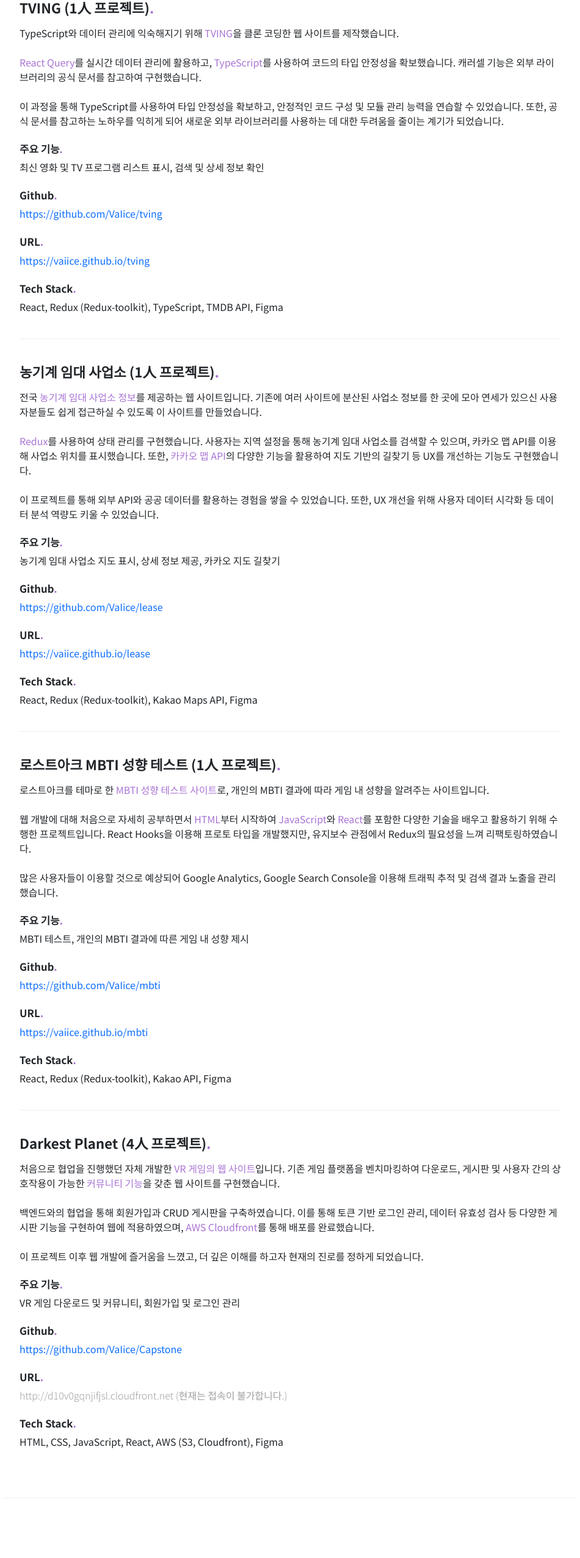
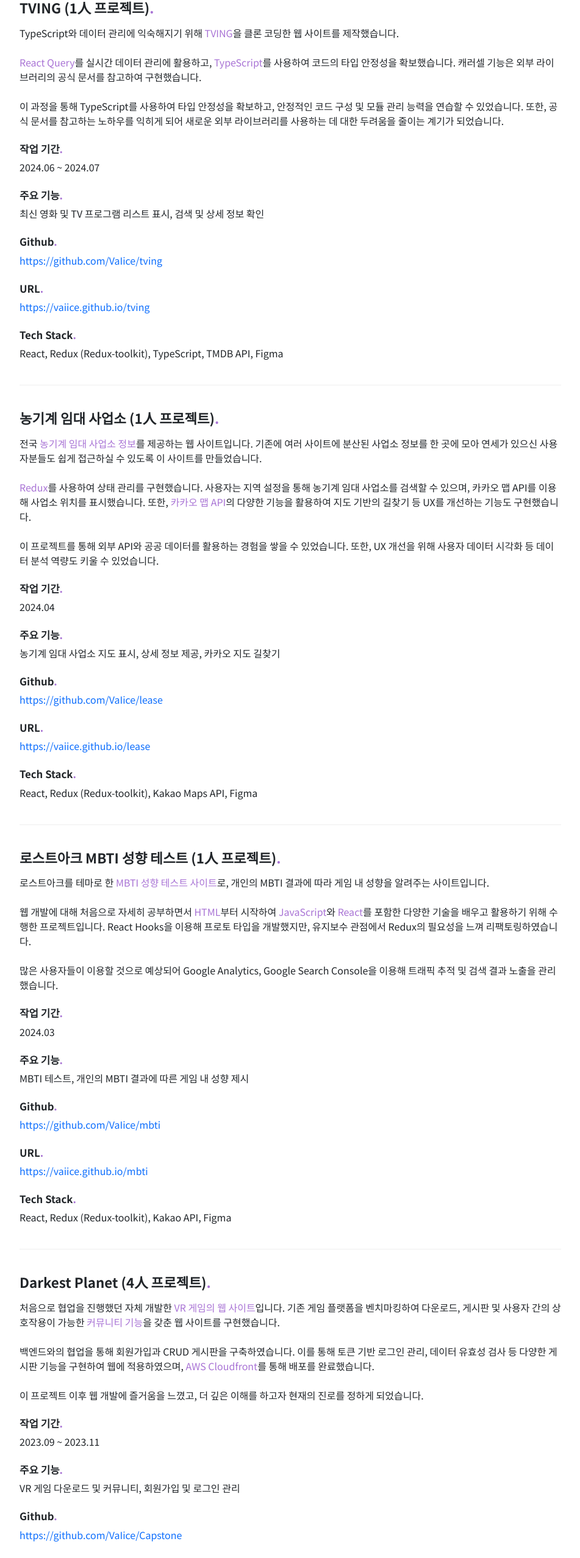
Before and after one commit to VaIice/resume, a React (Create React App) app: page / in a window 1280 px wide. Shown: the part 1636-4191 px from the top of the page at 61% size, without its empty margins (164-1115 px from the left). Before the commit the page ends 4093 px from the top, so only its background shows below. Built offline with nearby package versions, Linux system fonts and the light colour scheme.

Commit message:
date add

```diff
--- a/src/Components/Projects/Capstone.jsx
+++ b/src/Components/Projects/Capstone.jsx
@@ -6,7 +6,8 @@
        기존 게임 플랫폼을 벤치마킹하여 다운로드, 게시판 및 사용자 간의 상호작용이 가능한 <span className="highlight">커뮤니티 기능</span>을 갖춘 웹 사이트를 구현했습니다.<br/><br/>
       백엔드와의 협업을 통해 회원가입과 CRUD 게시판을 구축하였습니다.
        이를 통해 토큰 기반 로그인 관리, 데이터 유효성 검사 등 다양한 게시판 기능을 구현하여 웹에 적용하였으며, <span className="highlight">AWS Cloudfront</span>를 통해 배포를 완료했습니다.<br/><br/>
-      이 프로젝트 이후 웹 개발에 즐거움을 느꼈고, 더 깊은 이해를 하고자 현재의 진로를 정하게 되었습니다.
+       이 프로젝트 이후 웹 개발에 즐거움을 느꼈고, 더 깊은 이해를 하고자 현재의 진로를 정하게 되었습니다.
+       <h5>작업 기간<span className="highlight">.</span></h5><span>2023.09 ~ 2023.11</span>
 <h5>주요 기능<span className="highlight">.</span></h5><span>VR 게임 다운로드 및 커뮤니티, 회원가입 및 로그인 관리</span>
 <h5>Github<span className="highlight">.</span></h5><span><a href="https://github.com/VaIice/Capstone">https://github.com/VaIice/Capstone</a></span>
 <h5>URL<span className="highlight">.</span></h5><span className="access-prevention">http://d10v0gqnjifjsl.cloudfront.net (현재는 접속이 불가합니다.)</span>
--- a/src/Components/Projects/Lease.jsx
+++ b/src/Components/Projects/Lease.jsx
@@ -10,6 +10,7 @@
 
      이 프로젝트를 통해 외부 API와 공공 데이터를 활용하는 경험을 쌓을 수 있었습니다.
      또한, UX 개선을 위해 사용자 데이터 시각화 등 데이터 분석 역량도 키울 수 있었습니다.
+     <h5>작업 기간<span className="highlight">.</span></h5><span>2024.04</span>
      <h5>주요 기능<span className="highlight">.</span></h5><span>농기계 임대 사업소 지도 표시, 상세 정보 제공, 카카오 지도 길찾기</span>
     <h5>Github<span className="highlight">.</span></h5><span><a href="https://github.com/VaIice/lease">https://github.com/VaIice/lease</a></span>
     <h5>URL<span className="highlight">.</span></h5><span><a href="https://vaiice.github.io/lease">https://vaiice.github.io/lease</a></span>
--- a/src/Components/Projects/MBTI.jsx
+++ b/src/Components/Projects/MBTI.jsx
@@ -8,6 +8,7 @@
      React Hooks을 이용해 프로토 타입을 개발했지만, 유지보수 관점에서 Redux의 필요성을 느껴 리팩토링하였습니다.<br/><br/>
 
      많은 사용자들이 이용할 것으로 예상되어 Google Analytics, Google Search Console을 이용해 트래픽 추적 및 검색 결과 노출을 관리했습니다.
+     <h5>작업 기간<span className="highlight">.</span></h5><span>2024.03</span>
     <h5>주요 기능<span className="highlight">.</span></h5><span>MBTI 테스트, 개인의 MBTI 결과에 따른 게임 내 성향 제시</span>
     <h5>Github<span className="highlight">.</span></h5><span><a href="https://github.com/VaIice/mbti">https://github.com/VaIice/mbti</a></span>
     <h5>URL<span className="highlight">.</span></h5><span><a href="https://vaiice.github.io/mbti">https://vaiice.github.io/mbti</a></span>
--- a/src/Components/Projects/TVING.jsx
+++ b/src/Components/Projects/TVING.jsx
@@ -9,6 +9,7 @@
 
      이 과정을 통해 TypeScript를 사용하여 타입 안정성을 확보하고, 안정적인 코드 구성 및 모듈 관리 능력을 연습할 수 있었습니다.
      또한, 공식 문서를 참고하는 노하우를 익히게 되어 새로운 외부 라이브러리를 사용하는 데 대한 두려움을 줄이는 계기가 되었습니다.
+     <h5>작업 기간<span className="highlight">.</span></h5><span>2024.06 ~ 2024.07</span>
     <h5>주요 기능<span className="highlight">.</span></h5><span>최신 영화 및 TV 프로그램 리스트 표시, 검색 및 상세 정보 확인</span>
     <h5>Github<span className="highlight">.</span></h5><span><a href="https://github.com/VaIice/tving">https://github.com/VaIice/tving</a></span>
     <h5>URL<span className="highlight">.</span></h5><span><a href="https://vaiice.github.io/tving">https://vaiice.github.io/tving</a></span>
```
Also changed, not shown: public/progressBar.png (added).
